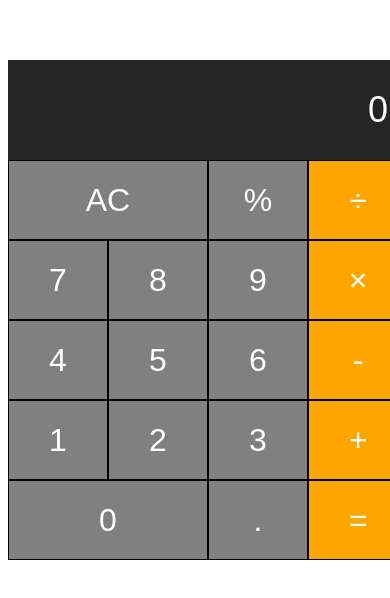
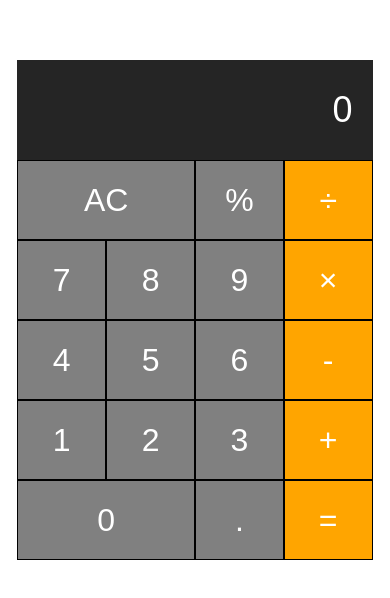
Before and after one commit to Tio-pratomo/appcalculator, a plain HTML site: page index.html in a window 390 px wide. Shown: the part 148-746 px from the top of the page. Drawn offline with Linux system fonts and the light colour scheme.

Commit message:
update css

```diff
--- a/stylesheet.css
+++ b/stylesheet.css
@@ -52,3 +52,10 @@ button:hover {
 .operator:hover, .equal-sign:hover {
 	background-color: darkorange;
 }
+
+/* Responsive smartphone */
+@media (max-width: 670px) {
+	.calculator {
+		width: 95%;
+	}
+}
```
